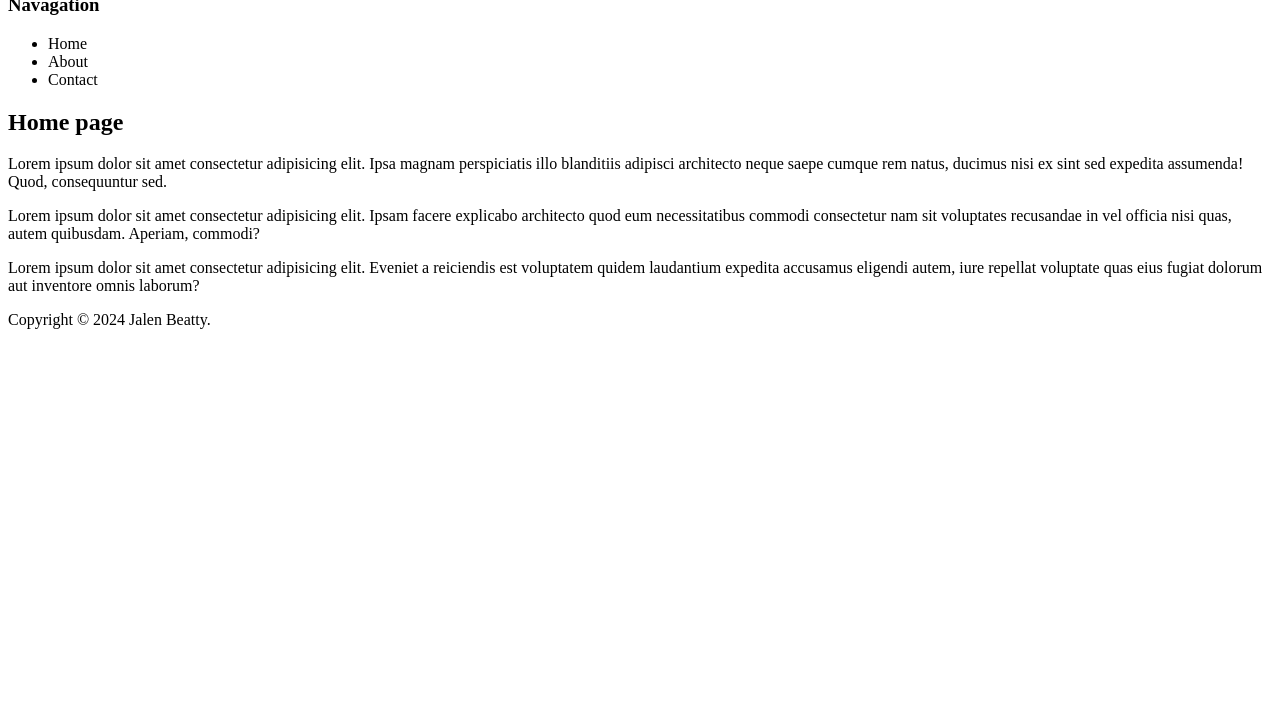
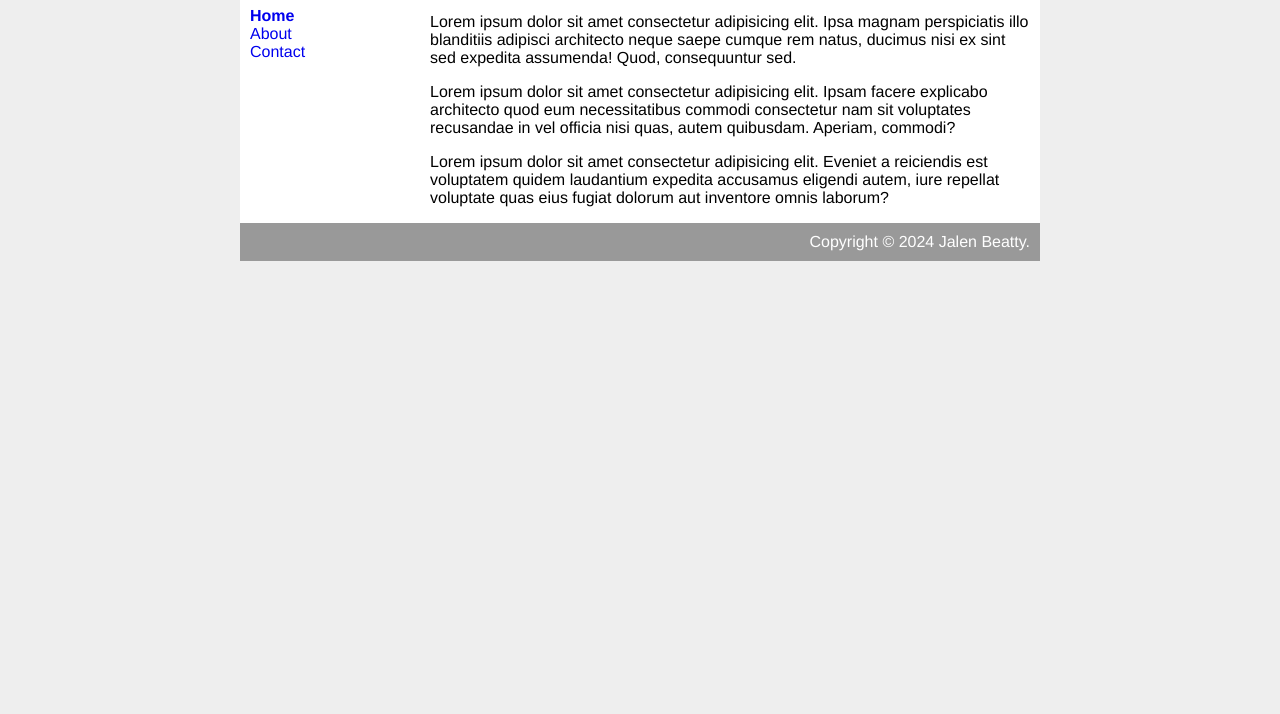
Before and after one commit to jbeatty315/csspractice, a plain HTML site: page Index.html in a window 1280 px wide. Shown: the part 86-800 px from the top of the page. Drawn offline with Linux system fonts and the light colour scheme.

Commit message:
Style css practice

```diff
--- a/Index.html
+++ b/Index.html
@@ -16,9 +16,9 @@
       <div id="nav">
         <h3>Navagation</h3>
         <ul>
-          <li> Home</li>
-          <li> About</li>
-          <li>Contact</li>
+          <li><a class="selected" href="Home">Home</a></li>
+          <li><a href="About">About</a></li>
+          <li><a href="Contact">Contact</a></li>
         </ul>
       </div>
       <div id="main">
--- a/style.css
+++ b/style.css
@@ -0,0 +1,63 @@
+body {
+    background-color: #eee;
+    font-family: Helvetica, Arial, sans-serif;
+
+}
+
+a{
+    text-decoration: none;
+    content: red;
+
+}
+
+h1, h2, h3 {
+    margin: 0;
+}
+
+#container {
+
+    background-color: white;
+    width: 800px;
+    margin-left: auto;
+    margin-right: auto;
+}
+
+#header {
+    background: color #66CCFF;
+    color: white;
+    text-align: center;
+}
+
+#content {
+    padding: 10px;
+
+}
+
+#nav {
+     width: 180px;
+     float: left;
+}
+
+
+#nav ul {
+    list-style: none;
+    padding: 0;
+}
+
+
+#nav .selected {
+    font-weight: bold;
+}
+
+#main {
+    width: 600px;
+    float: right;
+}
+
+#footer {
+    clear: both;
+    padding: 10px;
+    background-color: #999999;
+    color: white;
+    text-align: right;
+}
```
